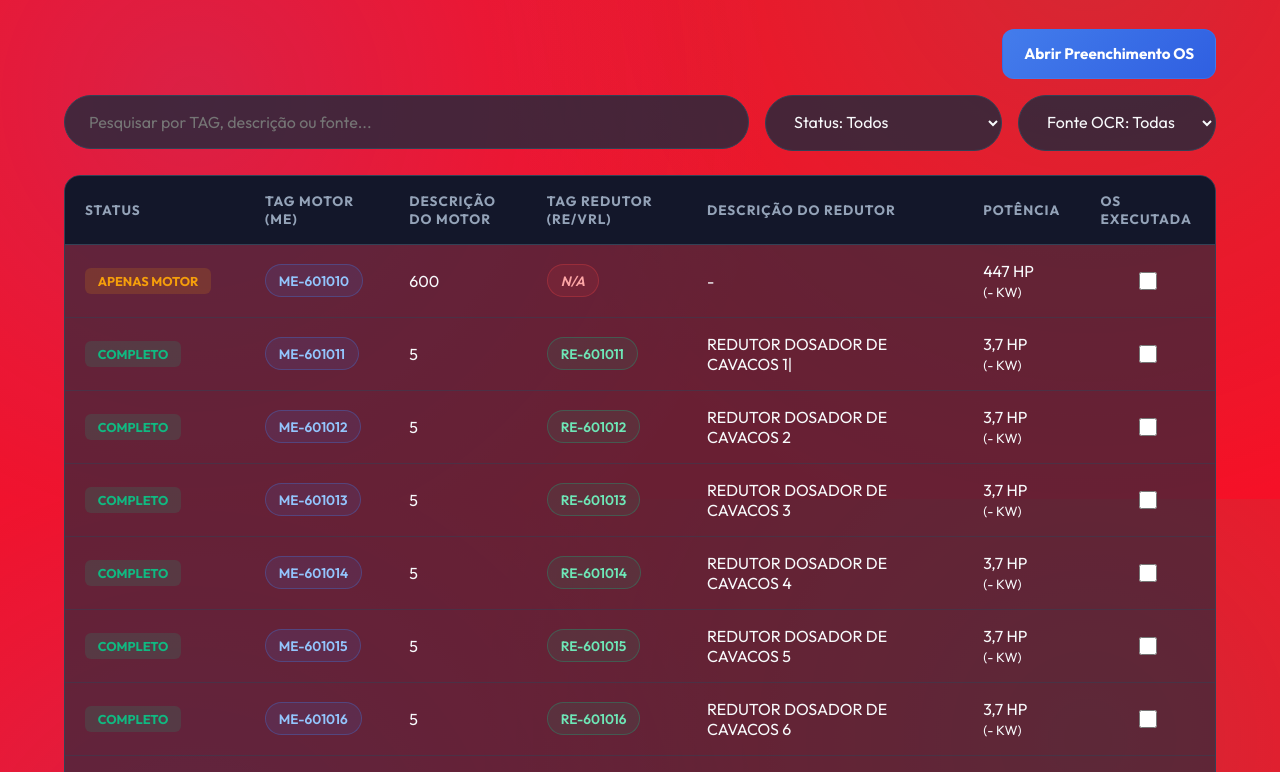
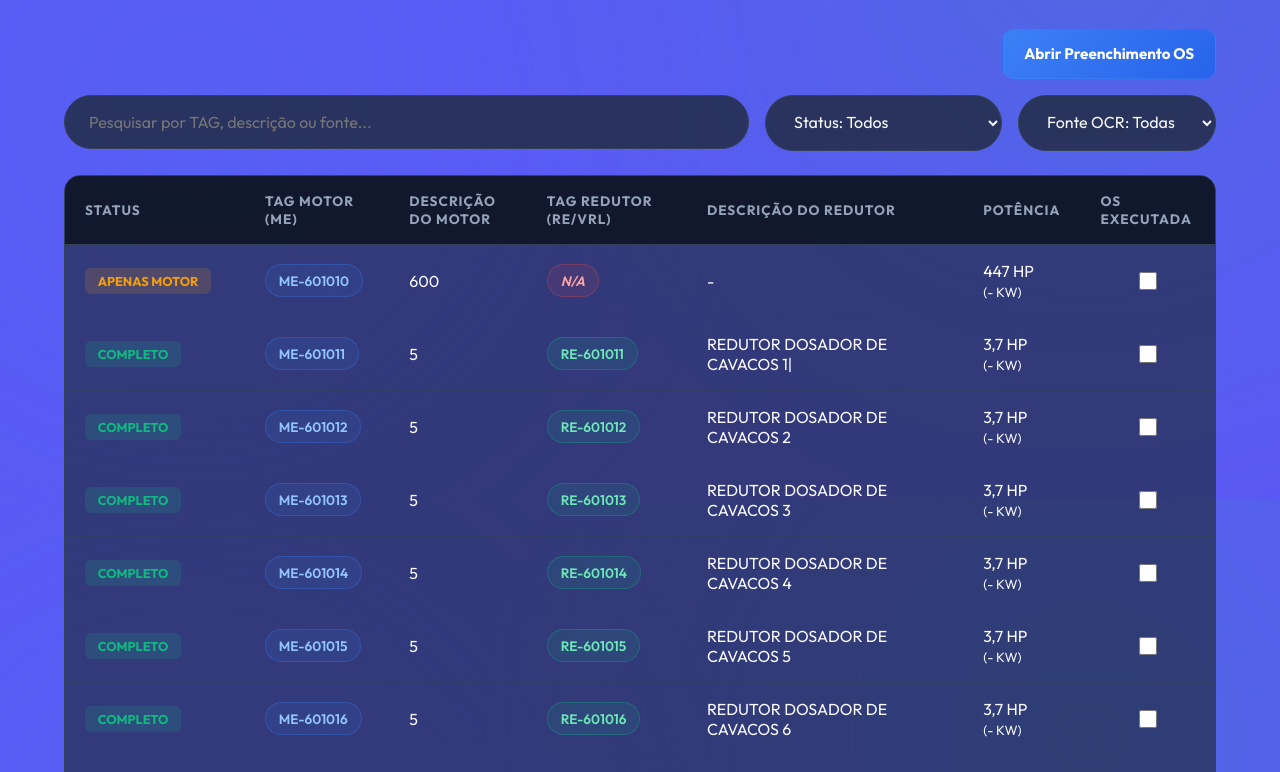
Before and after one commit to Gold-Redutores/LISTA-MOTOREDUTORES-INPASA, a plain HTML site: page index.html in a window 1280 px wide. Shown: the part 301-1073 px from the top of the page. Drawn offline with Linux system fonts and the light colour scheme.

Commit message:
Update index.html

```diff
--- a/index.html
+++ b/index.html
@@ -7,7 +7,7 @@
   <link rel="icon" href="data:,">
   <link href="https://fonts.googleapis.com/css2?family=Outfit:wght@300;400;500;600;700&family=Space+Grotesk:wght@500;700&display=swap" rel="stylesheet">
   <style>
-    :root { --bg-color:#f70f26; --primary:#3b82f6; --secondary:#10b981; --accent:#f59e0b; --danger:#ef4444; --text:#f8fafc; --text-muted:#94a3b8; --border:#334155; --radius:16px; }
+    :root { --bg-color:#5b58f5; --primary:#3b82f6; --secondary:#10b981; --accent:#f59e0b; --danger:#ef4444; --text:#f8fafc; --text-muted:#94a3b8; --border:#334155; --radius:16px; }
     * { margin:0; padding:0; box-sizing:border-box; }
     body { font-family:'Outfit',sans-serif; background-color:var(--bg-color); color:var(--text); min-height:100vh; background-image:radial-gradient(circle at 15% 50%, rgba(59,130,246,.15) 0%, transparent 50%), radial-gradient(circle at 85% 30%, rgba(16,185,129,.15) 0%, transparent 50%); background-attachment:fixed; }
     header { padding:2rem 5%; border-bottom:1px solid var(--border); background:rgba(15,23,42,.88); display:grid; grid-template-columns:1fr auto 1fr; align-items:center; gap:1rem; }
```
